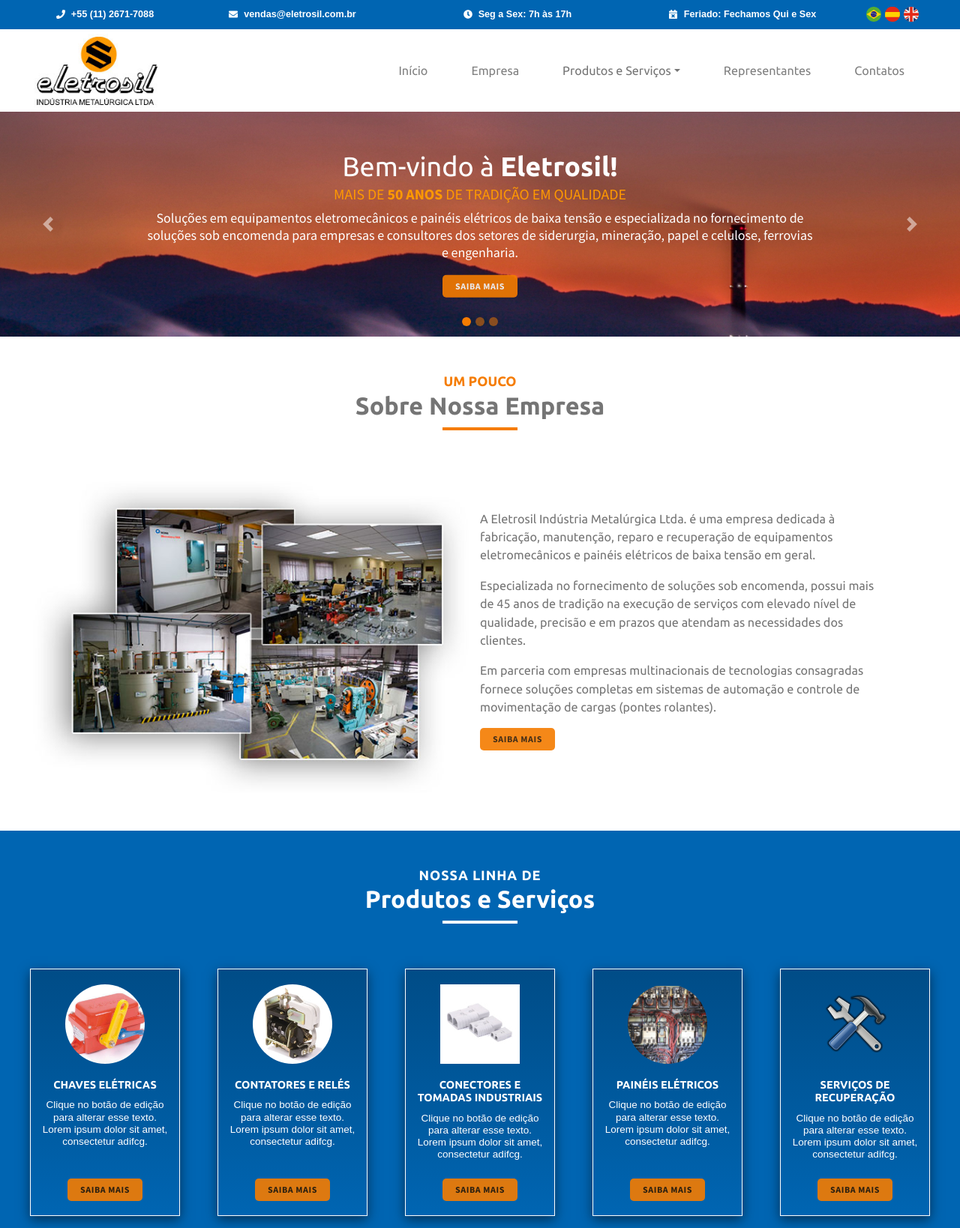
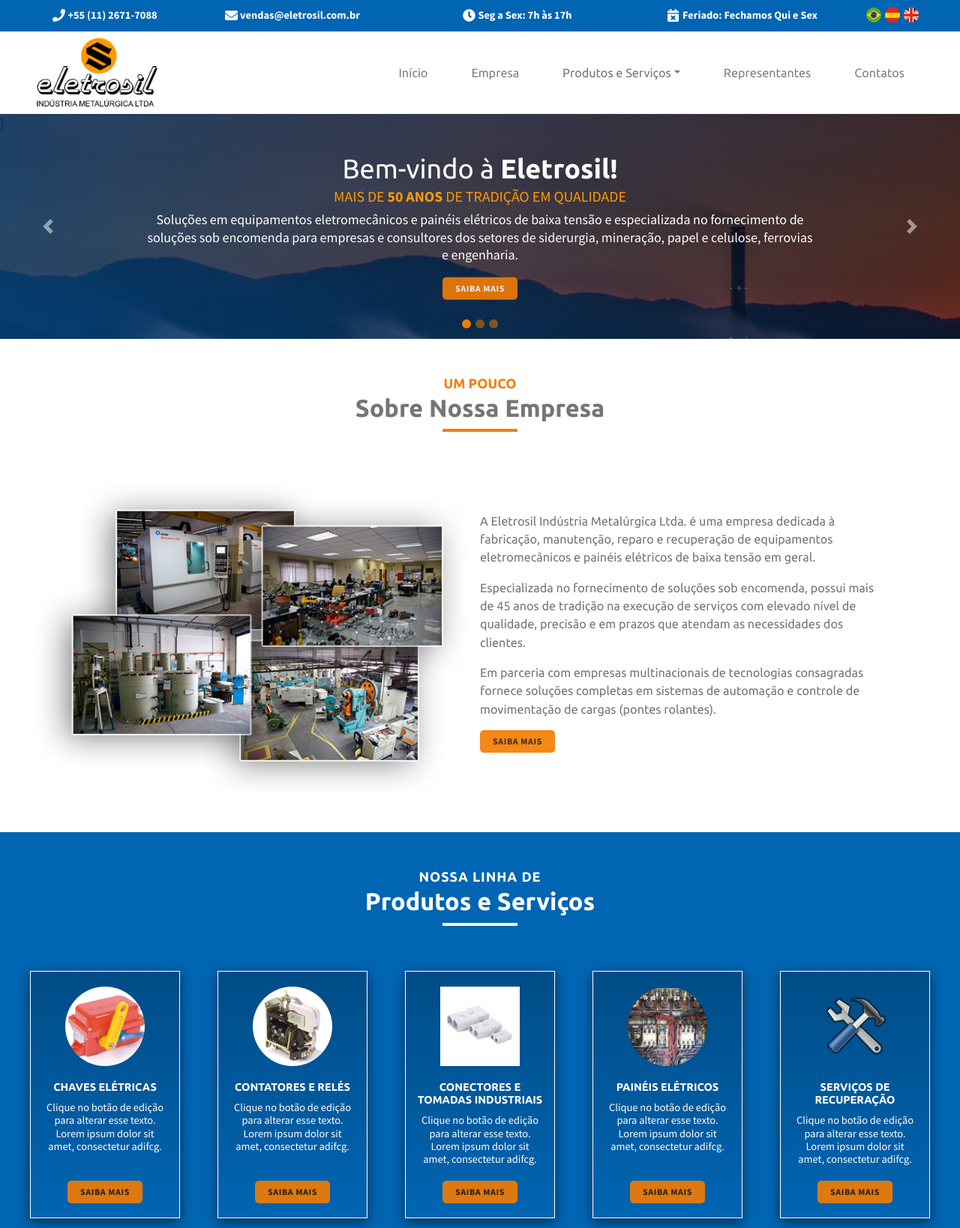
Before and after one commit to GarciaDFE/gatsby-eletrosil, a Gatsby site: page / in a window 1280 px wide. Shown: the top 1638 px of the page at 75% size. Built offline with nearby package versions, Linux system fonts and the light colour scheme; Gatsby itself is replaced by a stand-in of ours.

Commit message:
Ajustes de fontes e ajustes na aparência no menu mobile

```diff
--- a/src/components/CardProdServ.js
+++ b/src/components/CardProdServ.js
@@ -43,9 +43,9 @@ const Title = styled.dt`
 `;
 
 const Description = styled.dd`
-  font-family: ${props => props.theme.font.second};
+  font-family: ${props => props.theme.font.secondy};
   color: ${props => props.theme.color.tertiaryLight};
-  font-size: 0.75em;
+  font-size: 0.8em;
   line-height: 1.2em;
   margin: 0 0 20px 0;
 `;
--- a/src/components/HomeCarousel.js
+++ b/src/components/HomeCarousel.js
@@ -14,8 +14,7 @@ const CarouselOverlay = styled.div`
   justify-content: center;
   align-items: center;
   margin: 0 auto;
-  /* background: ${props => props.theme.gradient.secondy}; */
-  background-color: transparent;
+  background: ${props => props.theme.gradient.secondy};
 `
 
 const Title = styled.h2`
@@ -119,6 +118,7 @@ const HomeCarousel = styled(Carousel)`
       display: none;
     }
   }
+
   .carousel-caption {
     top: 50%;
     bottom: auto;
@@ -126,6 +126,7 @@ const HomeCarousel = styled(Carousel)`
     left: 15%;
     right: 15%;
   }
+
   .carousel-item {
     height: 100%;
     min-height: 300px;
@@ -144,19 +145,22 @@ const HomeCarousel = styled(Carousel)`
   }
 `;
 
+
 export default ({ data }) => (
   <HomeCarousel interval={6000}>
+
     <Carousel.Item className="slide1">
       <CarouselOverlay />
-      <Carousel.Caption>
+        <Carousel.Caption>
         <Title>Bem-vindo à <strong className="-destaque">Eletrosil!</strong></Title>
         <SubTitle>Mais de <strong className="-destaque">50 anos</strong> de tradição em qualidade</SubTitle>
         <Text className="d-block">
           Soluções em equipamentos eletromecânicos e painéis elétricos de baixa tensão e especializada no fornecimento de soluções sob encomenda para empresas e consultores dos setores de siderurgia, mineração, papel e celulose, ferrovias e engenharia.
         </Text>
         <Btn />
-      </Carousel.Caption>
+      </Carousel.Caption>}
     </Carousel.Item>
+
     <Carousel.Item className="slide2">
       <CarouselOverlay />
       <Carousel.Caption>
@@ -168,8 +172,9 @@ export default ({ data }) => (
           Chave de emergência ideal para trabalhar em transportadores de correia de alta densidade em ambientes com grande concentração de pós e também em atmosfera marinha ou corrosiva.
         </Text>
         <Btn className="slide2"/>
-      </Carousel.Caption>
+      </Carousel.Caption>}
     </Carousel.Item>
+
     <Carousel.Item className="slide3">
       <CarouselOverlay />
       <Carousel.Caption>
@@ -183,5 +188,6 @@ export default ({ data }) => (
         <Btn />
       </Carousel.Caption>
     </Carousel.Item>
+
   </HomeCarousel>
 );
--- a/src/components/HomeContact.js
+++ b/src/components/HomeContact.js
@@ -39,7 +39,7 @@ const Contacts = styled(Col)`
   display: flex;
   align-items: center;
   flex-direction: column;
-  font-family: ${props => props.theme.font.second};
+  font-family: ${props => props.theme.font.secondy};
   color: ${props => props.theme.color.tertiaryMedium};
   margin-bottom: 20px;
   @media (min-width: 768px) {
@@ -74,6 +74,7 @@ const Name = styled.li`
 
 const Local = styled.li`
   margin: 0;
+  line-height: 1.2em;
   @media (min-width: 768px) {
     padding-left: 25px;
   }
--- a/src/components/globals/Footer.js
+++ b/src/components/globals/Footer.js
@@ -13,8 +13,8 @@ const FTRow = styled(Row)`
   max-width: 1200px;
   margin: 0 auto;
   padding: 10px 0;
-  font-family: ${props => props.theme.font.primary};
-  font-size: 0.8em;
+  font-family: ${props => props.theme.font.secondy};
+  font-size: 1em;
   font-weight: normal;
   color: ${props => props.theme.color.tertiaryLight};
   text-align: center;
--- a/src/components/globals/NavBar.js
+++ b/src/components/globals/NavBar.js
@@ -23,6 +23,11 @@ const NBNavbar = styled(Navbar)`
   .navbar-toggler {
     border: none;
   }
+  @media (max-width: 991px) {
+    .navbar-collapse {
+      border-top: 1px solid ${props => props.theme.color.tertiaryMedium};
+    }
+  }
 `;
 
 const NBLogo = styled(Link)`
@@ -45,8 +50,6 @@ const NBLink = styled(NavLink)`
 `;
 
 const NBDrop = styled(NavDropdown)`
-  display: flex;
-  align-items: center;
   margin: 10px 20px;
   &.nav-item > .nav-link {
     color: ${props => props.theme.color.tertiaryMedium};
--- a/src/components/globals/TopBar.js
+++ b/src/components/globals/TopBar.js
@@ -14,7 +14,8 @@ const TBContainer = styled(Container)`
 `;
 
 const TBRow = styled(Row)`
-  font-size: 0.7em;
+  font-family: ${props => props.theme.font.secondy};
+  font-size: 0.8em;
   font-weight: bold;
   max-width: 1200px;
   margin: 0 auto;
```
